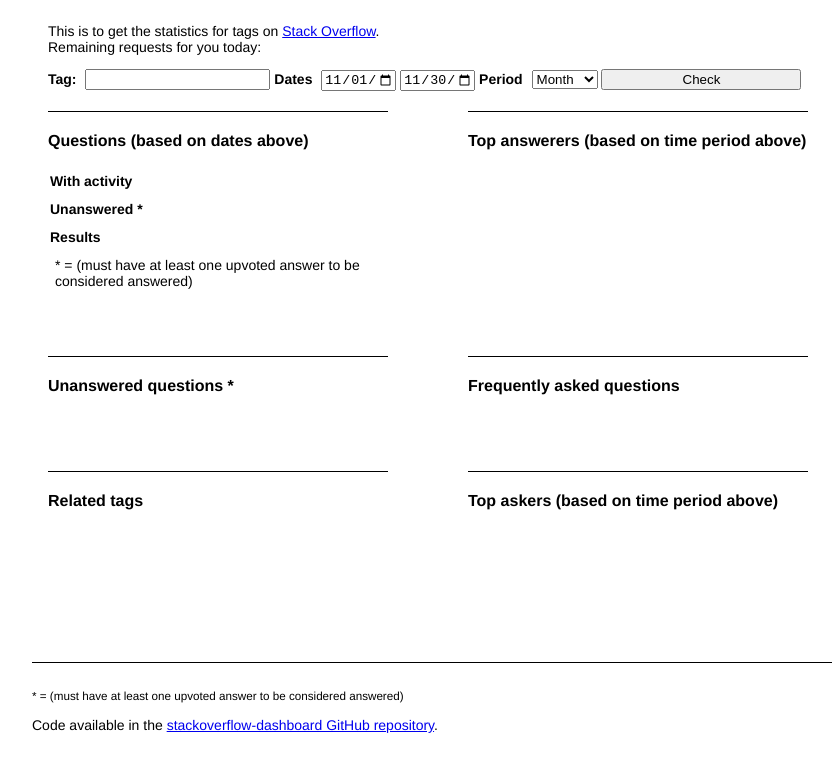
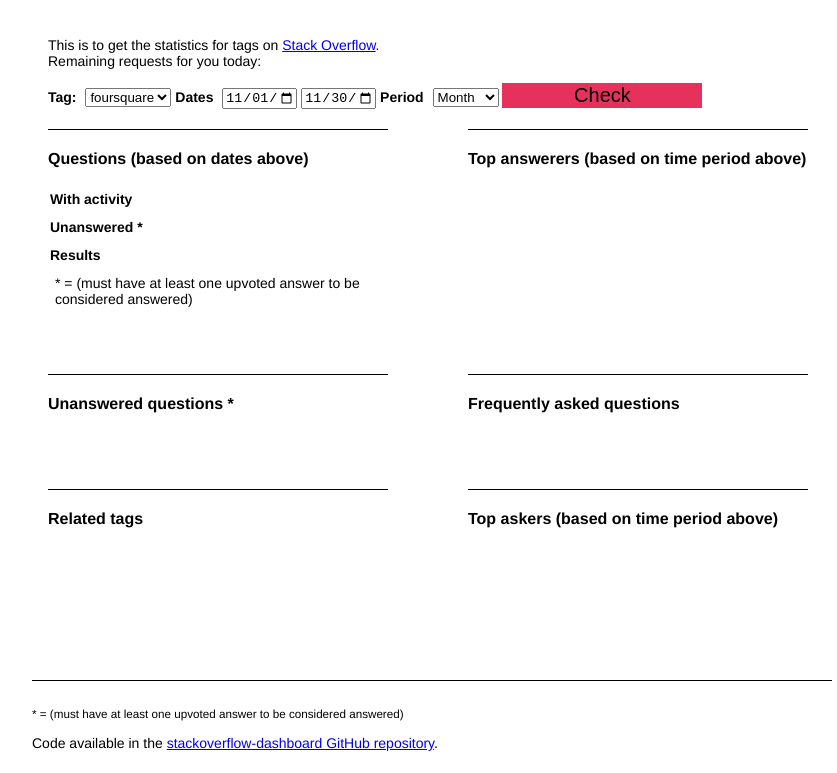
Before and after one commit to rkotzy/stack-dash, a plain HTML site: page index.html in a window 1280 px wide. Shown: the part 116-889 px from the top of the page, without its empty margins (208-1045 px from the left). Drawn offline with Linux system fonts and the light colour scheme; no server answers.

Commit message:
added foursquare tag

```diff
--- a/css/base.css
+++ b/css/base.css
@@ -46,6 +46,11 @@ input[type=date] {
 }
 
 input[type=submit] {
+  font-size: 20px;
+  width: 200px;
+  background: #e5315b;
+  border: none;
+  border-radius: 5px
   width: 200px;
 }
 
--- a/index.html
+++ b/index.html
@@ -14,6 +14,7 @@
         <section role="region">
             <header>
                 <h1>
+                    <img src="images/4sq-icon.png" alt=""> on
                     <img src="images/stack-overflow-logo.png" alt=""> dashboard
                 </h1>
             </header>
@@ -32,12 +33,9 @@
             <div>
                 <form id="selection-form">
                     <label for="stack-overflow-tag">Tag:</label>
-                    <input id="stack-overflow-tag" list="popular-tags">
-                    <datalist id="popular-tags">
-                        <option value="Java">
-                        <option value="JavaScript">
-                        <option value="HTML">
-                    </datalist>
+                    <select id="stack-overflow-tag">
+                        <option value="foursquare" selected>foursquare</option>
+                    </select>
 
                     <label for="start-date">Dates</label>
                     <input type="date" id="start-date" value="2014-04-01">
```
Also changed, not shown: images/4sq-icon.png (added).
